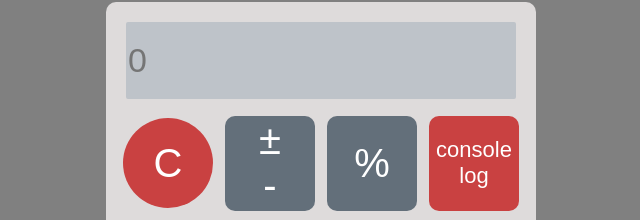
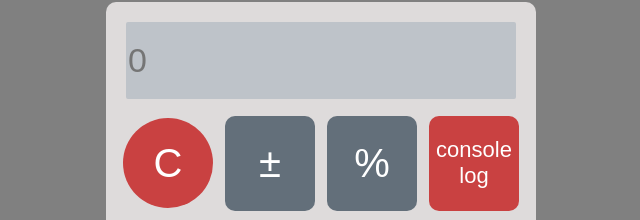
Before and after one commit to Aqibyaqoob25/Assignment-3, a plain HTML site: page index.html in a window 1280 px wide. Shown: the part 74-294 px from the top of the page, 319-959 px from the left. Drawn offline with Linux system fonts and the light colour scheme.

Commit message:
Update index.html

```diff
--- a/index.html
+++ b/index.html
@@ -16,7 +16,7 @@
             <table>
                 <tr>
                     <td><button id="cancel">C</button></td>
-                    <td><button>±<br>-</button></td>
+                    <td><button>±</button></td>
                     <td><button>%</button></td>
                     <td><button id="btn">console log</button></td>
                 </tr>
```
